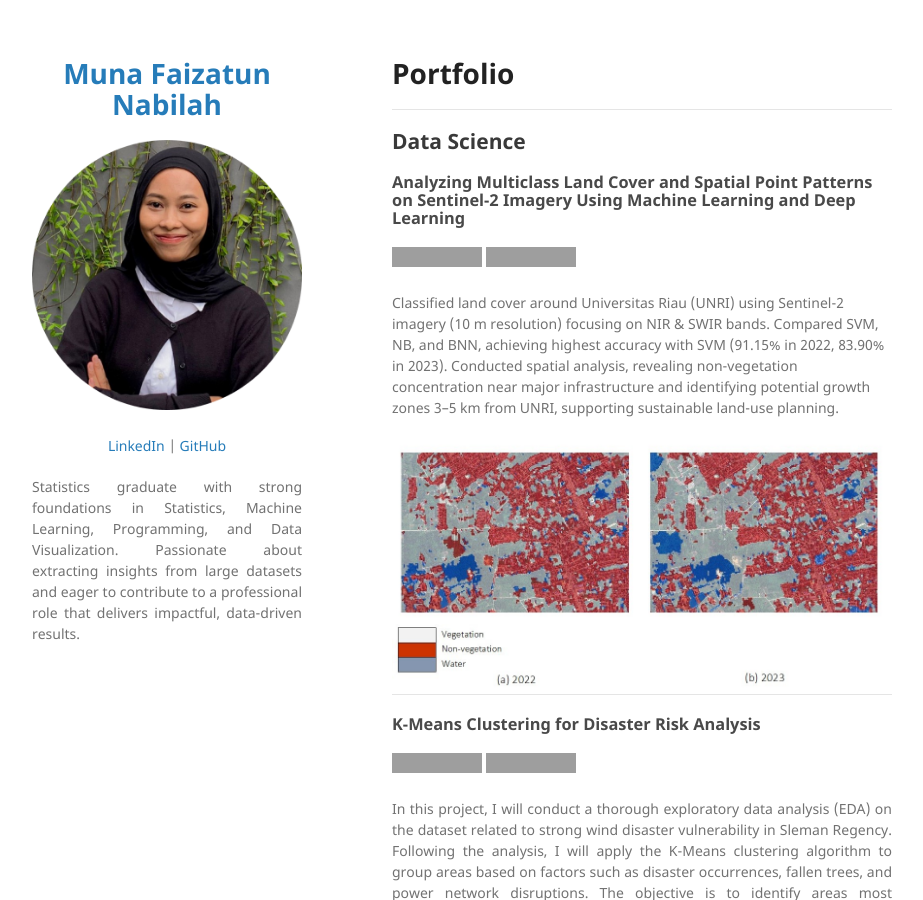
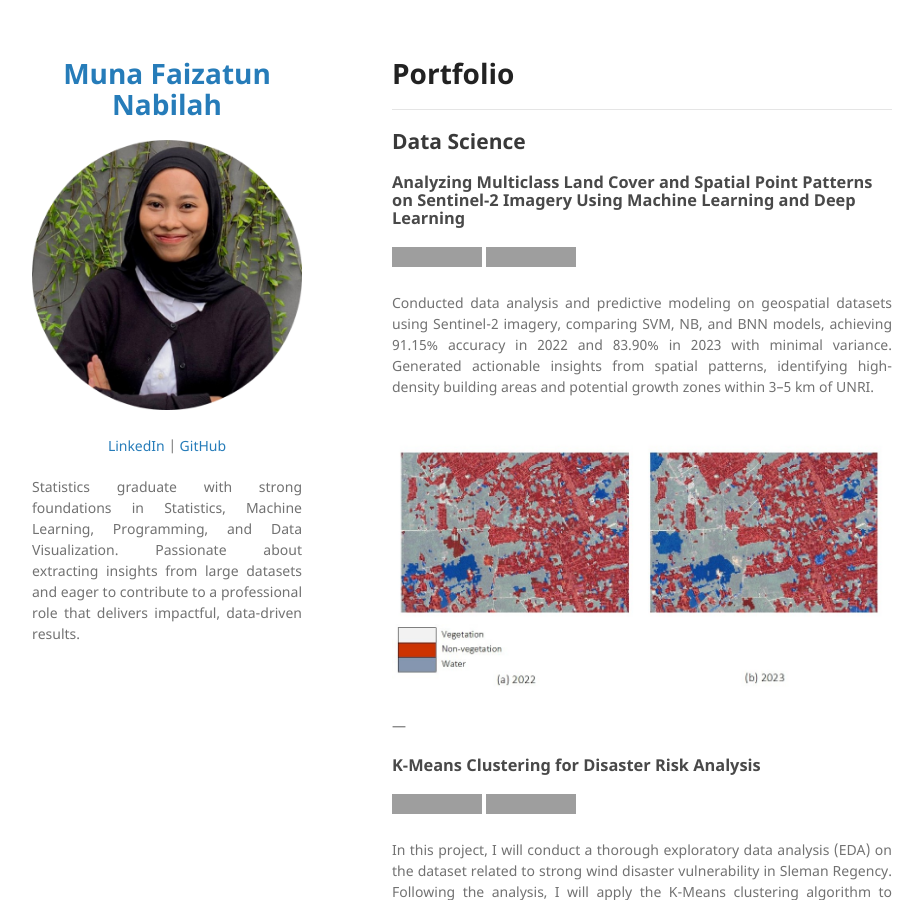
Before and after one commit to munafaizatun/munafaizatun.github.io, a Jekyll site: the page built from index.md, in a window 1280 px wide and 900 px high, cut to the strip 0-900 px from the top of the window. Shown: the whole strip, without its empty margins (178-1101 px from the left). Built offline with Jekyll 4.4.1, drawn with Linux system fonts in a browser that asks for light colours; our own code applies the rules of GitHub Pages for plain Markdown files; grey boxes are pictures that could not be loaded.

Commit message:
Update index.md

```diff
--- a/index.md
+++ b/index.md
@@ -7,10 +7,10 @@
 [![View on GitHub](https://img.shields.io/badge/GitHub-View_on_GitHub-blue?logo=GitHub)](https://github.com/munafaizatun/Land-Use-Classification)
 [![Open Research Journal](https://img.shields.io/badge/PDF-Open_Research_Journal-blue?logo=adobe-acrobat-reader&logoColor=white)](https://journal.ummat.ac.id/index.php/jtam/article/view/29683)
 
-Classified land cover around Universitas Riau (UNRI) using Sentinel-2 imagery (10 m resolution) focusing on NIR & SWIR bands. Compared SVM, NB, and BNN, achieving highest accuracy with SVM (91.15% in 2022, 83.90% in 2023). Conducted spatial analysis, revealing non-vegetation concentration near major infrastructure and identifying potential growth zones 3–5 km from UNRI, supporting sustainable land-use planning.
-
+<div style="text-align: justify">Conducted data analysis and predictive modeling on geospatial datasets using Sentinel-2 imagery, comparing SVM, NB, and BNN models, achieving 91.15% accuracy in 2022 and 83.90% in 2023 with minimal variance. Generated actionable insights from spatial patterns, identifying high-density building areas and potential growth zones within 3–5 km of UNRI.</div>
+<br>
 <center><img src="images/classification.jpg"/></center>
-
+<br>
 ---
 ### K-Means Clustering for Disaster Risk Analysis
 
```
